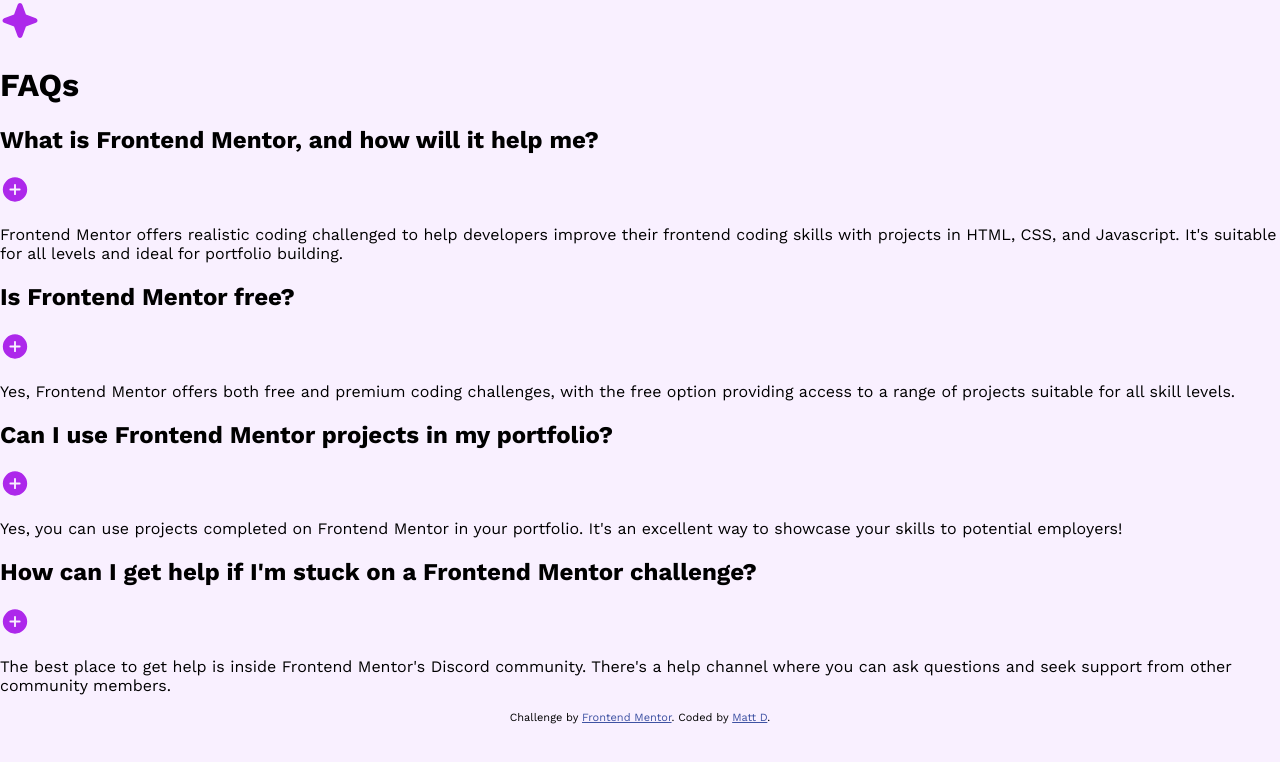
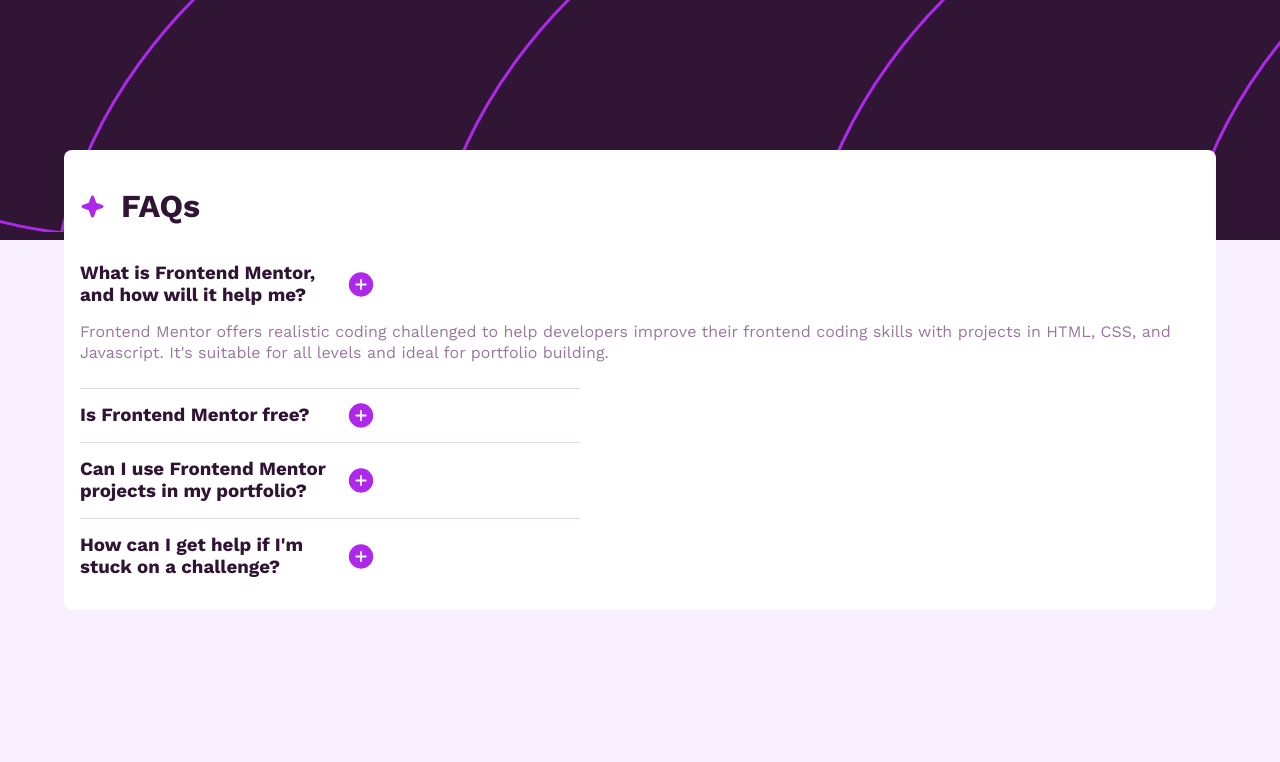
Before and after one commit to davis-matt0/FAQ-Accordion, a plain HTML site: page index.html in a window 1280 px wide. Drawn offline with nearby package versions, Linux system fonts and the light colour scheme.

Commit message:
add css styling

```diff
--- a/index.css
+++ b/index.css
@@ -11,10 +11,76 @@ body {
   background-color: hsl(275, 100%, 97%);
 }
 
+h1,
+h2 {
+  color: hsl(292, 42%, 14%);
+}
+
+.question {
+  font-size: 1.17em;
+  width: 250px;
+}
+
+.answer {
+  color: hsl(292, 16%, 49%);
+  margin: 0 0 1.5em 0;
+  /* font-weight: 500; */
+  opacity: 90%;
+  line-height: 1.3;
+}
+
+.top-bg {
+  background: url(./assets/images/background-pattern-mobile.svg);
+  object-fit: cover;
+  padding: 7.5em 0;
+  margin: 0;
+  /* position: relative; */
+}
+
+.flex {
+  display: flex;
+  gap: 1em;
+}
+
+.container {
+  background-color: white;
+  width: 90%;
+  margin: 0 auto;
+  padding: 1em 1em;
+  border-radius: 0.5em;
+  position: absolute;
+  top: 150px;
+  left: 0;
+  right: 0;
+}
+
+.question-container {
+  position: relative;
+}
+
+.star-icon {
+  width: 25px;
+}
+
+.underline {
+  border-bottom: 1px solid hsl(292, 16%, 49%);
+  opacity: 25%;
+  max-width: 500px;
+}
+
+.hidden {
+  display: none;
+}
+
 .attribution {
   font-size: 11px;
   text-align: center;
 }
+
+.attribution-text {
+  opacity: 100%;
+}
+
 .attribution a {
   color: hsl(228, 45%, 44%);
 }
--- a/index.html
+++ b/index.html
@@ -30,7 +30,8 @@
           />
           <h1 class="title">FAQs</h1>
         </header>
-        <div class="question-container flex">
+        <div class="question-container">
+          <div class="flex">
             <h2 class="question">
               What is Frontend Mentor, and how will it help me?
             </h2>
@@ -39,27 +40,33 @@
               alt="a plus icon that reveals the answer to this question"
               class="plus-icon"
             />
+          </div>
           <p class="answer">
             Frontend Mentor offers realistic coding challenged to help
             developers improve their frontend coding skills with projects in
             HTML, CSS, and Javascript. It's suitable for all levels and ideal
             for portfolio building.
           </p>
+          <div class="underline"></div>
         </div>
-        <div class="question-container flex">
+        <div class="question-container">
+          <div class="flex">
             <h2 class="question">Is Frontend Mentor free?</h2>
             <img
               src="./assets/images/icon-plus.svg"
               alt="a plus icon that reveals the answer to this question"
               class="plus-icon"
             />
-          <p class="answer">
+          </div>
+          <p class="answer hidden">
             Yes, Frontend Mentor offers both free and premium coding challenges,
             with the free option providing access to a range of projects
             suitable for all skill levels.
           </p>
+          <div class="underline"></div>
         </div>
-        <div class="question-container flex">
+        <div class="question-container">
+          <div class="flex">
             <h2 class="question">
               Can I use Frontend Mentor projects in my portfolio?
             </h2>
@@ -68,22 +75,26 @@
               alt="a plus icon that reveals the answer to this question"
               class="plus-icon"
             />
-          <p class="answer">
+          </div>
+          <p class="answer hidden">
             Yes, you can use projects completed on Frontend Mentor in your
             portfolio. It's an excellent way to showcase your skills to
             potential employers!
           </p>
+          <div class="underline"></div>
         </div>
-        <div class="question-container flex">
+        <div class="question-container">
+          <div class="flex">
             <h2 class="question">
-            How can I get help if I'm stuck on a Frontend Mentor challenge?
+              How can I get help if I'm stuck on a challenge?
             </h2>
             <img
               src="./assets/images/icon-plus.svg"
               alt="a plus icon that reveals the answer to this question"
               class="plus-icon"
             />
-          <p class="answer">
+          </div>
+          <p class="answer hidden">
             The best place to get help is inside Frontend Mentor's Discord
             community. There's a help channel where you can ask questions and
             seek support from other community members.
```
Lines whose indentation alone changed are shown as unchanged.
